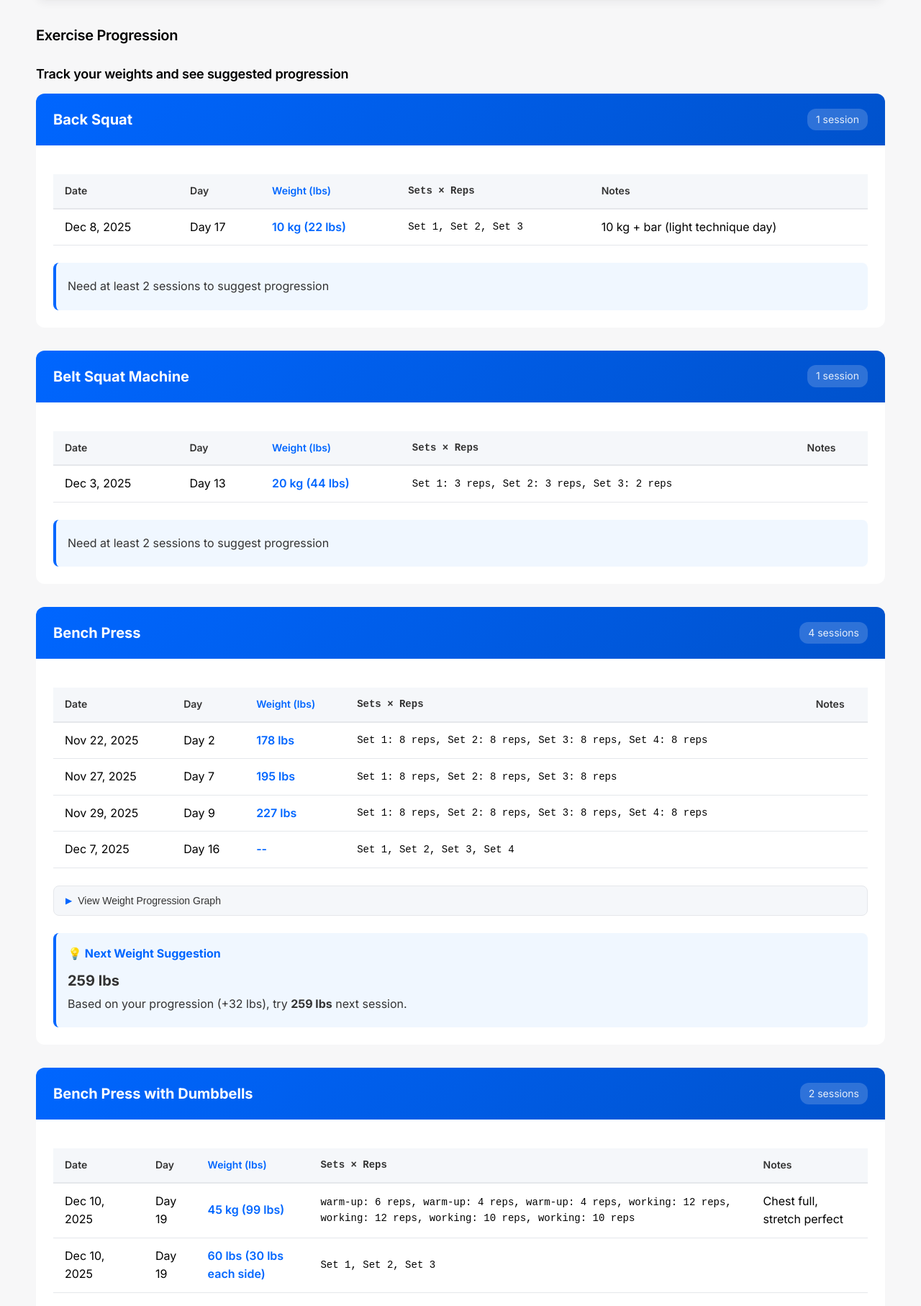
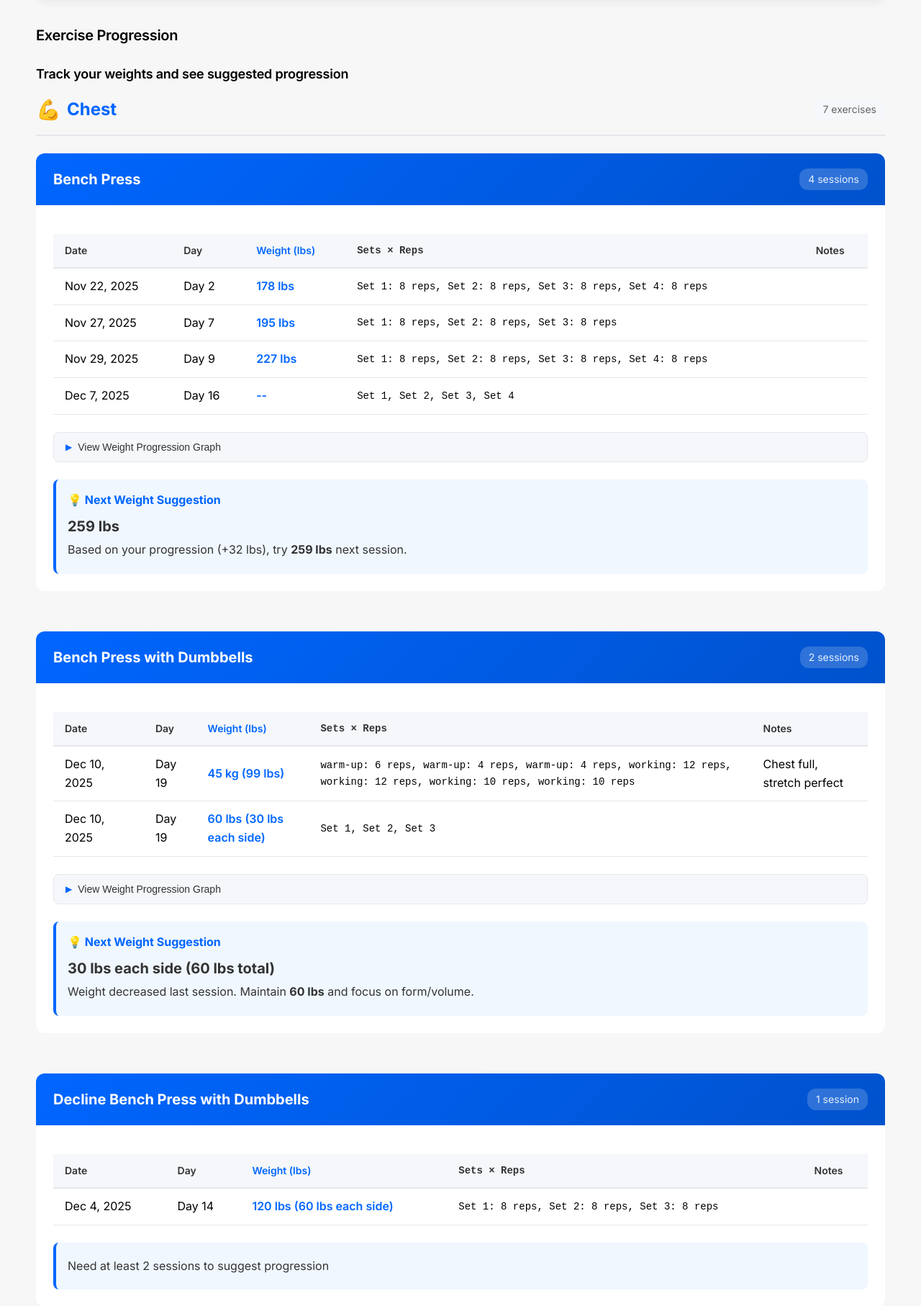
Before and after one commit to bhuram1980/transformation-dashboard, a Flask app: page /training in a window 1280 px wide. Shown: the part 613-2427 px from the top of the page at 72% size. Run offline with Flask 3, Linux system fonts and the light colour scheme.

Commit message:
Organize exercises by body part sections (Chest, Back, Legs, Shoulders, Arms)

```diff
--- a/app.py
+++ b/app.py
@@ -1795,8 +1795,39 @@ def get_training_data():
             # Keep original if no match (capitalize first letter)
             return name.strip().title()
 
+        # Categorize exercises by body part
+        def categorize_exercise(name):
+            """Categorize exercise by body part"""
+            if not name:
+                return 'Other'
+
+            name_lower = name.lower().strip()
+
+            # Chest exercises
+            if any(x in name_lower for x in ['chest', 'bench', 'press', 'pec', 'fly', 'dip']):
+                return 'Chest'
+
+            # Back exercises
+            if any(x in name_lower for x in ['back', 'row', 'pulldown', 'lat', 'deadlift', 'pull']):
+                return 'Back'
+
+            # Leg exercises
+            if any(x in name_lower for x in ['squat', 'leg', 'curl', 'glute', 'hip', 'abductor', 'adductor', 'calf', 'hamstring', 'quad']):
+                return 'Legs'
+
+            # Shoulders
+            if any(x in name_lower for x in ['shoulder', 'lateral', 'rear delt', 'delt', 'overhead']):
+                return 'Shoulders'
+
+            # Arms
+            if any(x in name_lower for x in ['bicep', 'tricep', 'arm']):
+                return 'Arms'
+
+            return 'Other'
+
         # Group exercises by normalized name for progression tracking
         exercise_groups = {}
+        exercise_categories = {}  # Track which category each exercise belongs to
 
         for entry in training_data:
             if entry['type'] == 'structured':
@@ -1811,8 +1842,12 @@ def get_training_data():
                     # Normalize exercise name
                     normalized_name = normalize_exercise_name(ex_name, has_weight_each_side)
 
+                    # Categorize exercise
+                    category = categorize_exercise(normalized_name)
+
                     if normalized_name not in exercise_groups:
                         exercise_groups[normalized_name] = []
+                        exercise_categories[normalized_name] = category
 
                     # Extract weight info - handle both kg and lbs
                     weight = None
@@ -1889,15 +1924,39 @@ def get_training_data():
         for ex_name in exercise_groups:
             exercise_groups[ex_name].sort(key=lambda x: x['date'])
 
+        # Organize exercises by category
+        exercises_by_category = {
+            'Chest': [],
+            'Back': [],
+            'Legs': [],
+            'Shoulders': [],
+            'Arms': [],
+            'Other': []
+        }
+
+        for ex_name, sessions in exercise_groups.items():
+            category = exercise_categories.get(ex_name, 'Other')
+            if category in exercises_by_category:
+                exercises_by_category[category].append({
+                    'name': ex_name,
+                    'sessions': sessions
+                })
+
+        # Sort exercises within each category by name
+        for category in exercises_by_category:
+            exercises_by_category[category].sort(key=lambda x: x['name'])
+
         # Debug logging
         print(f"Training API: Found {len(training_data)} training sessions")
         print(f"Training API: Found {len(exercise_groups)} exercise groups")
-        for ex_name, sessions in exercise_groups.items():
-            print(f"  - {ex_name}: {len(sessions)} sessions")
+        for category, exercises in exercises_by_category.items():
+            if exercises:
+                print(f"  {category}: {len(exercises)} exercises")
 
         return jsonify({
             'training_data': training_data,
             'exercise_groups': exercise_groups,
+            'exercises_by_category': exercises_by_category,
             'total_sessions': len(training_data)
         })
     except Exception as e:
--- a/static/css/training-tracker.css
+++ b/static/css/training-tracker.css
@@ -44,6 +44,47 @@
 
 .training-exercises {
     margin-bottom: 2rem;
+}
+
+.category-section {
+    margin-bottom: 3rem;
+}
+
+.category-header {
+    display: flex;
+    justify-content: space-between;
+    align-items: center;
+    margin-bottom: 1.5rem;
+    padding-bottom: 0.75rem;
+    border-bottom: 2px solid #e5e7eb;
+}
+
+.category-title {
+    font-size: 1.5rem;
+    font-weight: 700;
+    color: #0066ff;
+    margin: 0;
+    display: flex;
+    align-items: center;
+    gap: 0.5rem;
+}
+
+.category-icon {
+    font-size: 1.75rem;
+}
+
+.category-count {
+    font-size: 0.875rem;
+    color: #666;
+    background: #f5f7fa;
+    padding: 0.25rem 0.75rem;
+    border-radius: 12px;
+}
+
+.category-exercises {
+    display: flex;
+    flex-direction: column;
+    gap: 1.5rem;
 }
 
 .exercise-card {
--- a/static/js/training-tracker.js
+++ b/static/js/training-tracker.js
@@ -2,6 +2,7 @@
 
 let trainingData = [];
 let exerciseGroups = {};
+let exercisesByCategory = {};
 
 // Load training data on page load
 document.addEventListener('DOMContentLoaded', async () => {
@@ -23,18 +24,13 @@ async function loadTrainingData() {
 
         trainingData = data.training_data || [];
         exerciseGroups = data.exercise_groups || {};
+        exercisesByCategory = data.exercises_by_category || {};
 
         console.log('Loaded training data:', {
             sessions: trainingData.length,
             exercises: Object.keys(exerciseGroups).length,
-            exerciseGroups: exerciseGroups
+            categories: exercisesByCategory
         });
-
-        // Debug: Log first exercise group if available
-        const firstExercise = Object.keys(exerciseGroups)[0];
-        if (firstExercise) {
-            console.log('First exercise sample:', firstExercise, exerciseGroups[firstExercise]);
-        }
     } catch (error) {
         console.error('Error fetching training data:', error);
         showError('Failed to fetch training data');
@@ -61,7 +57,7 @@ function renderTrainingStats() {
 function renderExerciseProgression() {
     const container = document.getElementById('exerciseContainer');
 
-    if (Object.keys(exerciseGroups).length === 0) {
+    if (!exercisesByCategory || Object.keys(exercisesByCategory).length === 0) {
         container.innerHTML = `
             <div class="no-data">
                 <div class="no-data-icon">💪</div>
@@ -74,11 +70,41 @@ function renderExerciseProgression() {
 
     let html = '';
 
-    // Sort exercises by name
-    const sortedExercises = Object.keys(exerciseGroups).sort();
+    // Define category order and icons
+    const categoryOrder = ['Chest', 'Back', 'Legs', 'Shoulders', 'Arms', 'Other'];
+    const categoryIcons = {
+        'Chest': '💪',
+        'Back': '🏋️',
+        'Legs': '🦵',
+        'Shoulders': '🤲',
+        'Arms': '💪',
+        'Other': '⚙️'
+    };
 
-    for (const exerciseName of sortedExercises) {
-        const sessions = exerciseGroups[exerciseName];
+    // Render each category section
+    for (const category of categoryOrder) {
+        const exercises = exercisesByCategory[category] || [];
+
+        if (exercises.length === 0) {
+            continue; // Skip empty categories
+        }
+
+        html += `
+            <div class="category-section">
+                <div class="category-header">
+                    <h2 class="category-title">
+                        <span class="category-icon">${categoryIcons[category] || '⚙️'}</span>
+                        ${category}
+                    </h2>
+                    <span class="category-count">${exercises.length} exercise${exercises.length !== 1 ? 's' : ''}</span>
+                </div>
+                <div class="category-exercises">
+        `;
+
+        // Render exercises in this category
+        for (const exercise of exercises) {
+            const exerciseName = exercise.name;
+            const sessions = exercise.sessions;
 
             html += `
                 <div class="exercise-card">
@@ -90,6 +116,12 @@ function renderExerciseProgression() {
                         ${renderProgressionTable(exerciseName, sessions)}
                         ${renderProgressionChart(exerciseName, sessions)}
                         ${renderNextWeightSuggestion(exerciseName, sessions)}
+                    </div>
+                </div>
+            `;
+        }
+
+        html += `
                 </div>
             </div>
         `;
```
Lines whose indentation alone changed are shown as unchanged.
